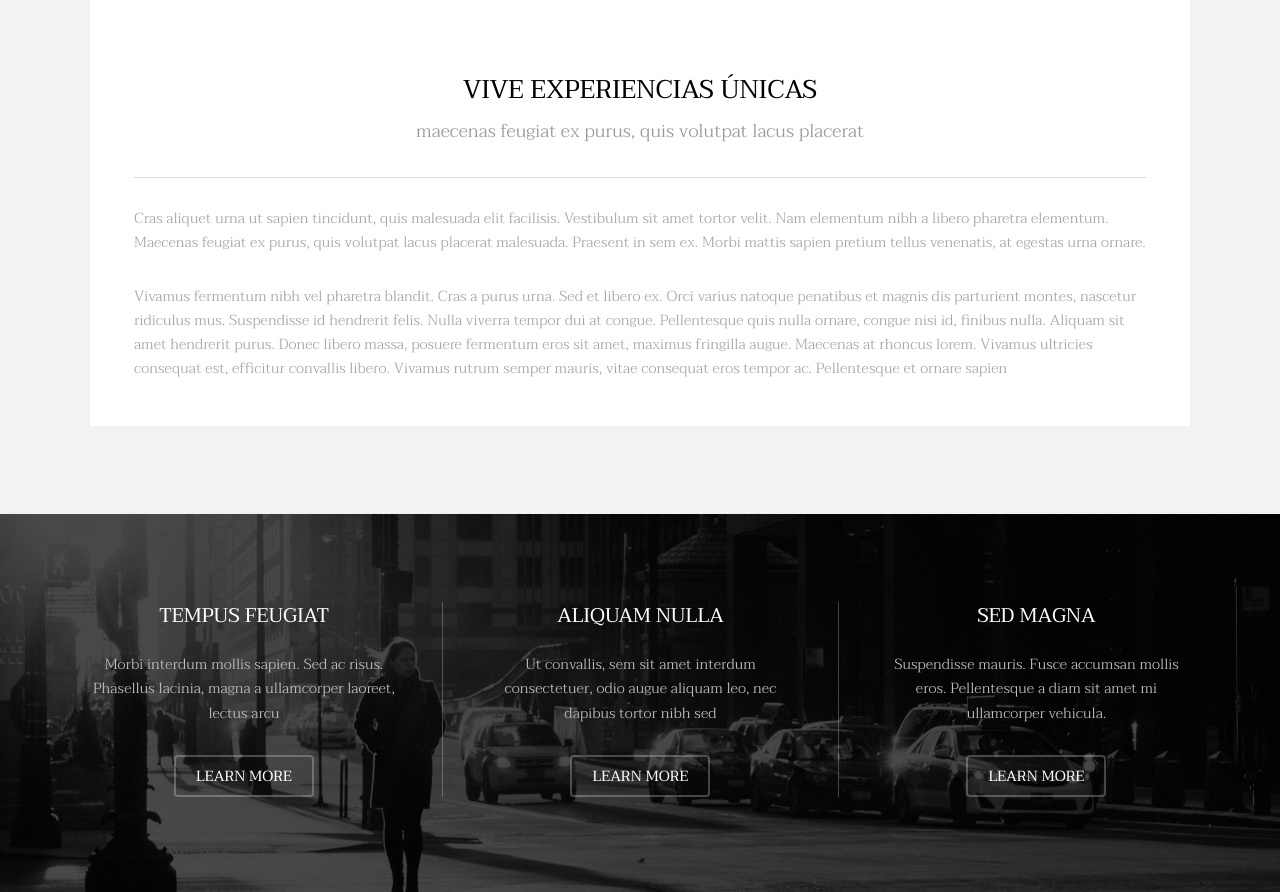
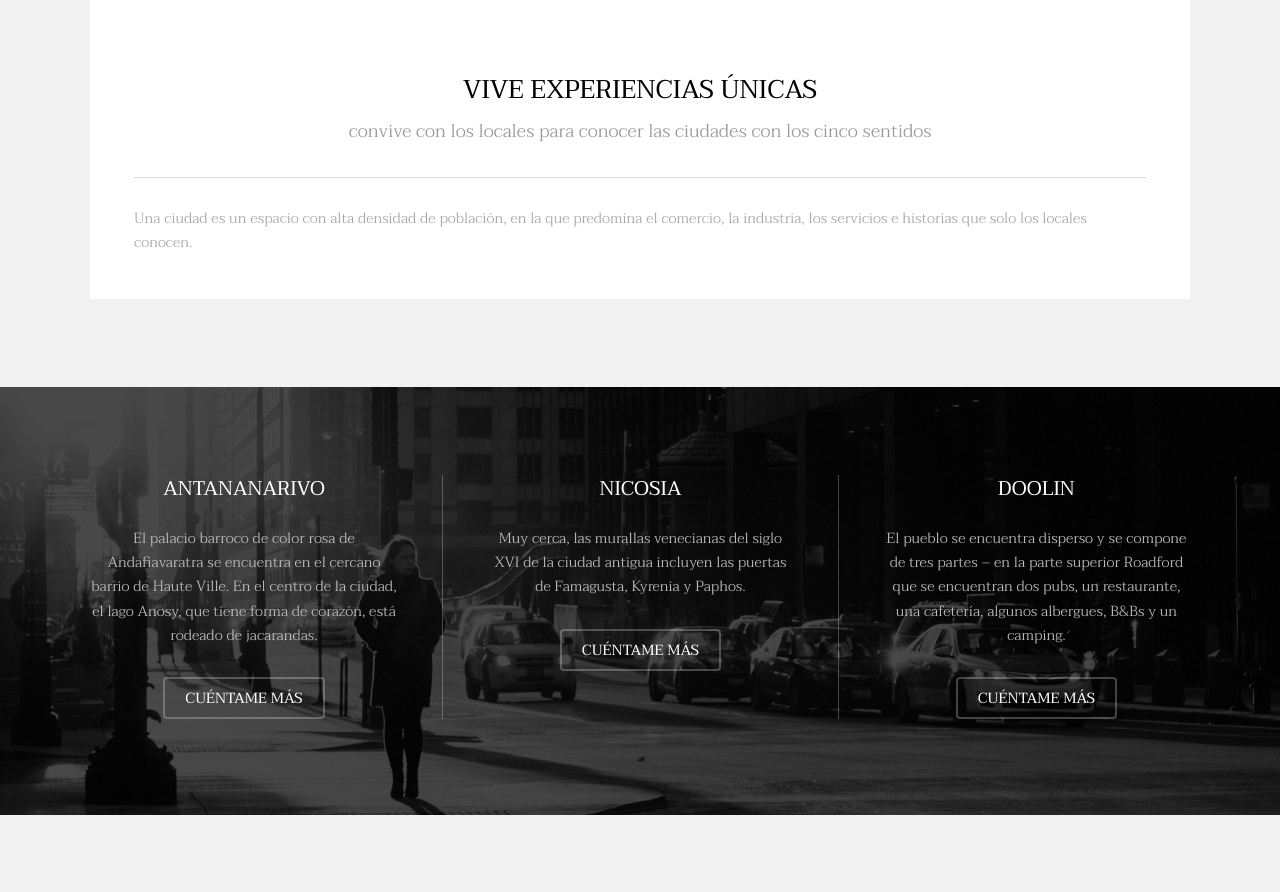
Before and after one commit to dreamscreator/04_REP_METROPOLITA, a plain HTML site: page index.html in a window 1280 px wide. Shown: the part 1218-2110 px from the top of the page. Drawn offline with Linux system fonts and the light colour scheme.

Commit message:
todos los textos que faltan por HECTOR

```diff
--- a/index.html
+++ b/index.html
@@ -53,11 +53,10 @@
 							<div class="content">
 								<header class="align-center">
 									<h2>VIVE EXPERIENCIAS ÚNICAS</h2>
-									<p>maecenas feugiat ex purus, quis volutpat lacus placerat</p>
+									<p>convive con los locales para conocer las ciudades con los cinco sentidos</p>
 								</header>
 								<hr />
-								<p> Cras aliquet urna ut sapien tincidunt, quis malesuada elit facilisis. Vestibulum sit amet tortor velit. Nam elementum nibh a libero pharetra elementum. Maecenas feugiat ex purus, quis volutpat lacus placerat malesuada. Praesent in sem ex. Morbi mattis sapien pretium tellus venenatis, at egestas urna ornare.</p>
-								<p>Vivamus fermentum nibh vel pharetra blandit. Cras a purus urna. Sed et libero ex. Orci varius natoque penatibus et magnis dis parturient montes, nascetur ridiculus mus. Suspendisse id hendrerit felis. Nulla viverra tempor dui at congue. Pellentesque quis nulla ornare, congue nisi id, finibus nulla. Aliquam sit amet hendrerit purus. Donec libero massa, posuere fermentum eros sit amet, maximus fringilla augue. Maecenas at rhoncus lorem. Vivamus ultricies consequat est, efficitur convallis libero. Vivamus rutrum semper mauris, vitae consequat eros tempor ac. Pellentesque et ornare sapien</p>
+								<p>Una ciudad es un espacio con alta densidad de población, en la que predomina el comercio, la industria, los servicios e historias que solo los locales conocen.</p>
 							</div>
 						</div>
 					</div>
@@ -70,29 +69,29 @@
 					<div id="flexgrid">
 						<div>
 							<header>
-								<h3>Tempus Feugiat</h3>
+								<h3>ANTANANARIVO</h3>
 							</header>
-							<p>Morbi interdum mollis sapien. Sed ac risus. Phasellus lacinia, magna a ullamcorper laoreet, lectus arcu</p>
+							<p>El palacio barroco de color rosa de Andafiavaratra se encuentra en el cercano barrio de Haute Ville. En el centro de la ciudad, el lago Anosy, que tiene forma de corazón, está rodeado de jacarandas.</p>
 							<ul class="actions">
-								<li><a href="#" class="button alt">Learn More</a></li>
+								<li><a href="#" class="button alt">CUÉNTAME MÁS</a></li>
 							</ul>
 						</div>
 						<div>
 							<header>
-								<h3>Aliquam Nulla</h3>
+								<h3>NICOSIA</h3>
 							</header>
-							<p>Ut convallis, sem sit amet interdum consectetuer, odio augue aliquam leo, nec dapibus tortor nibh sed </p>
+							<p>Muy cerca, las murallas venecianas del siglo XVI de la ciudad antigua incluyen las puertas de Famagusta, Kyrenia y Paphos.</p>
 							<ul class="actions">
-								<li><a href="#" class="button alt">Learn More</a></li>
+								<li><a href="#" class="button alt">CUÉNTAME MÁS</a></li>
 							</ul>
 						</div>
 						<div>
 							<header>
-								<h3>Sed Magna</h3>
+								<h3>DOOLIN</h3>
 							</header>
-							<p>Suspendisse mauris. Fusce accumsan mollis eros. Pellentesque a diam sit amet mi ullamcorper vehicula.</p>
+							<p>El pueblo se encuentra disperso y se compone de tres partes – en la parte superior Roadford que se encuentran dos pubs, un restaurante, una cafetería, algunos albergues, B&Bs y un camping.</p>
 							<ul class="actions">
-								<li><a href="#" class="button alt">Learn More</a></li>
+								<li><a href="#" class="button alt">CUÉNTAME MÁS</a></li>
 							</ul>
 						</div>
 					</div>
```
